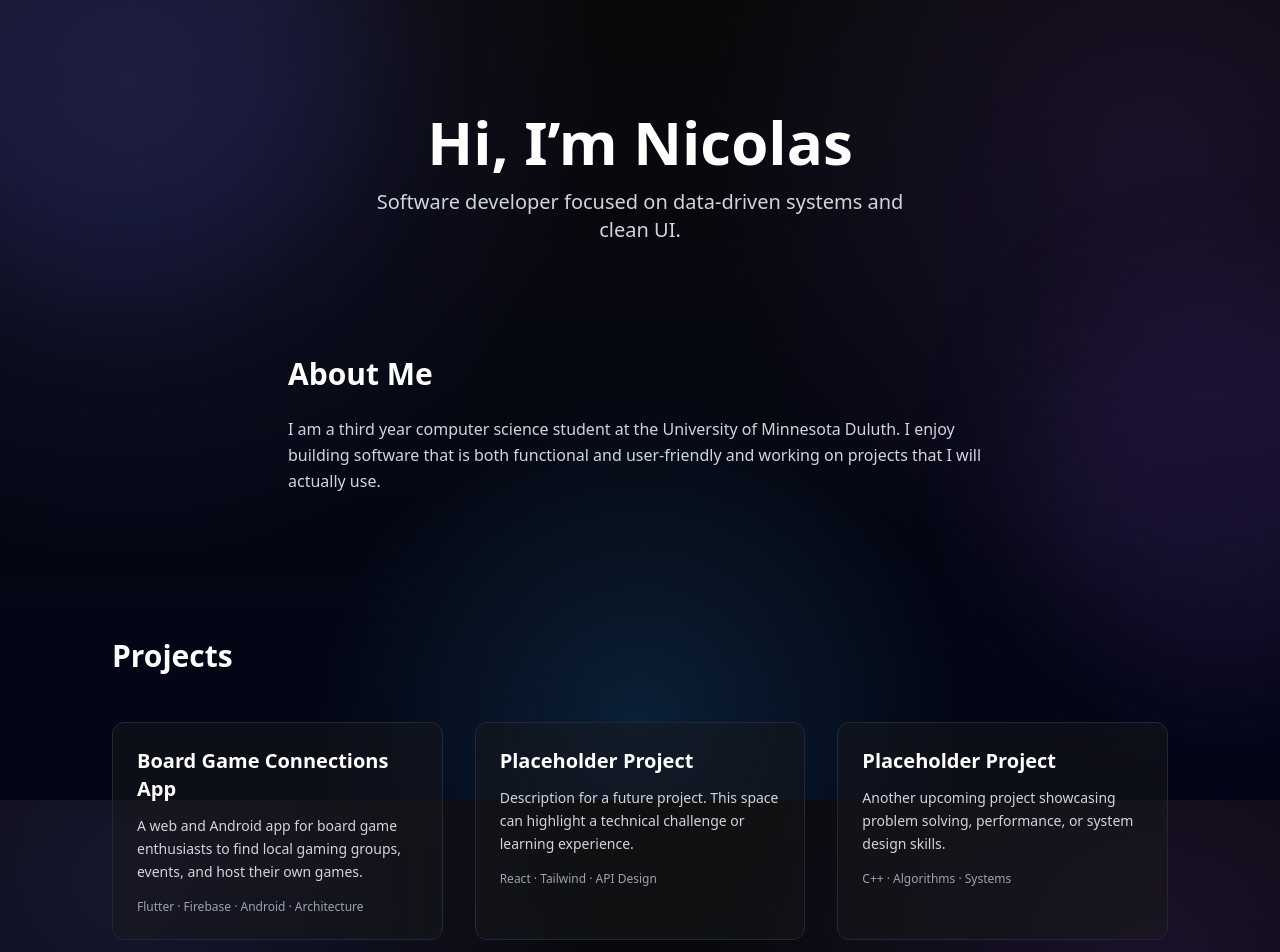
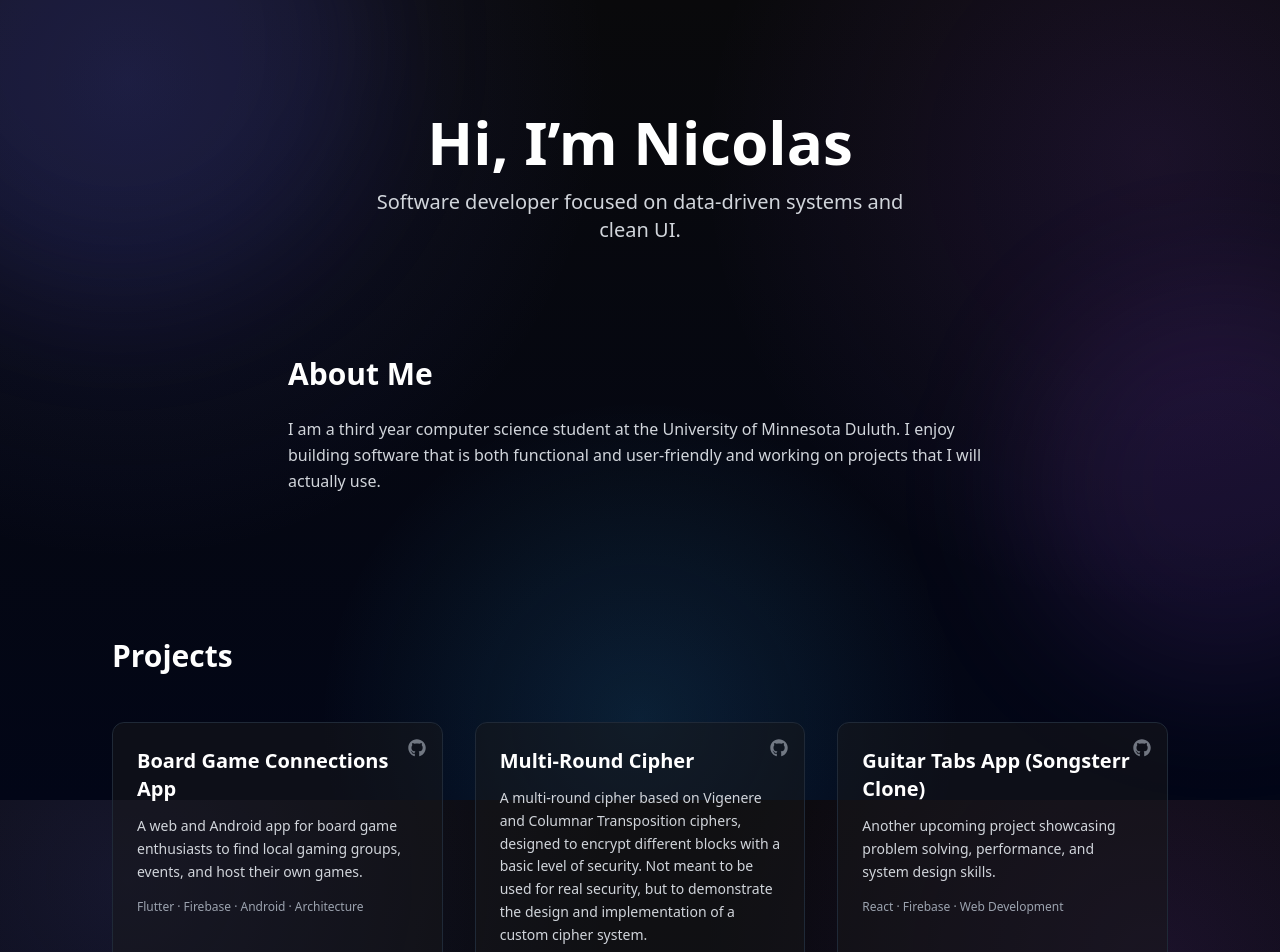
Before and after one commit to ItsArgon/Personal-Website, a React (Vite) app: page / in a window 1280 px wide. Shown: the top 952 px of the page. Built offline with nearby package versions, Linux system fonts and the light colour scheme.

Commit message:
Add GitHub links to project cards

```diff
--- a/src/sections/Projects.jsx
+++ b/src/sections/Projects.jsx
@@ -1,3 +1,7 @@
+import Reveal from "../components/Reveal"
+import {
+  FaGithub,
+} from "react-icons/fa"
 export default function Projects() {
   const projects = [
     {
@@ -5,18 +9,28 @@ export default function Projects() {
       description:
         "A web and Android app for board game enthusiasts to find local gaming groups, events, and host their own games.",
       tech: "Flutter · Firebase · Android · Architecture",
+      link: ""
     },
     {
-      title: "Placeholder Project",
+      title: "Multi-Round Cipher",
       description:
-        "Description for a future project. This space can highlight a technical challenge or learning experience.",
-      tech: "React · Tailwind · API Design",
+        "A multi-round cipher based on Vigenere and Columnar Transposition ciphers, designed to encrypt different blocks with a basic level of security. Not meant to be used for real security, but to demonstrate the design and implementation of a custom cipher system.",
+      tech: "Java · Algorithms · Systems",
+      link:"https://github.com/ItsArgon/Multi-round-Cipher.git"
     },
     {
-      title: "Placeholder Project",
+      title: "Guitar Tabs App (Songsterr Clone)",
       description:
-        "Another upcoming project showcasing problem solving, performance, or system design skills.",
-      tech: "C++ · Algorithms · Systems",
+        "Another upcoming project showcasing problem solving, performance, and system design skills.",
+      tech: "React · Firebase · Web Development",
+      link: ""
+    },
+    {
+      title: "ArgonMod - Minecraft Mod",
+      description:
+        "A Minecraft mod that performs an automatic fishing action based on viewing an armorstand marked with a specific tag. Also includes a custom command, config file, and GUI for adjusting settings. Currently made using Forge for Minecraft 1.8.9, but will be ported to 1.21.10 and Fabric.",
+      tech: "Java · Minecraft Modding · Forge",
+      link: "https://github.com/ItsArgon/ArgonMod.git"
     },
   ]
 
@@ -24,12 +38,18 @@ export default function Projects() {
     <section id="projects" className="py-24 px-6">
       <div className="max-w-6xl mx-auto">
         <h2 className="text-3xl font-semibold mb-12">Projects</h2>
+        <Reveal>
         <div className="grid gap-8 md:grid-cols-3">
           {projects.map((project) => (
-              <div
+            <a
               key={project.title}
+              href={project.link}
+              target="_blank"
+              rel="noopener noreferrer"
               className="
+                group
                 project-card
+                relative
                 p-6
                 border border-gray-800
                 rounded-xl
@@ -38,20 +58,34 @@ export default function Projects() {
                 card-hover
               "
             >
-                <h3 className="text-xl font-semibold">{project.title}</h3>
+              {/* GitHub icon */}
+              <FaGithub
+                className="
+                  absolute
+                  top-4
+                  right-4
+                  text-gray-400
+                  opacity-70
+                  transition
+                  group-hover:text-white
+                  group-hover:opacity-100
+                "
+                size={18}
+              />
 
+              <h3 className="text-xl font-semibold">{project.title}
+              </h3>
               <p className="mt-3 text-gray-300 text-sm leading-relaxed">
                 {project.description}
               </p>
-
               <p className="mt-4 text-xs text-gray-400">
                 {project.tech}
               </p>
-              </div>
+            </a>
           ))}
         </div>
+        </Reveal>
       </div>
     </section>
   )
 }
-/* Add github links to project cards */
--- a/src/sections/Skills.jsx
+++ b/src/sections/Skills.jsx
@@ -4,7 +4,7 @@ import {
   FaReact,
   FaAndroid,
   FaDatabase,
-  FaGitAlt,
+  FaGithub,
   FaLinux,
   FaCode,
   FaProjectDiagram,
@@ -17,7 +17,7 @@ export default function Skills() {
     { name: "React", icon: FaReact },
     { name: "Flutter", icon: FaAndroid },
     { name: "Firebase", icon: FaDatabase },
-    { name: "Git", icon: FaGitAlt },
+    { name: "Git", icon: FaGithub },
     { name: "Linux", icon: FaLinux },
     { name: "Data Structures", icon: FaProjectDiagram },
   ]
```
Lines whose indentation alone changed are shown as unchanged.
